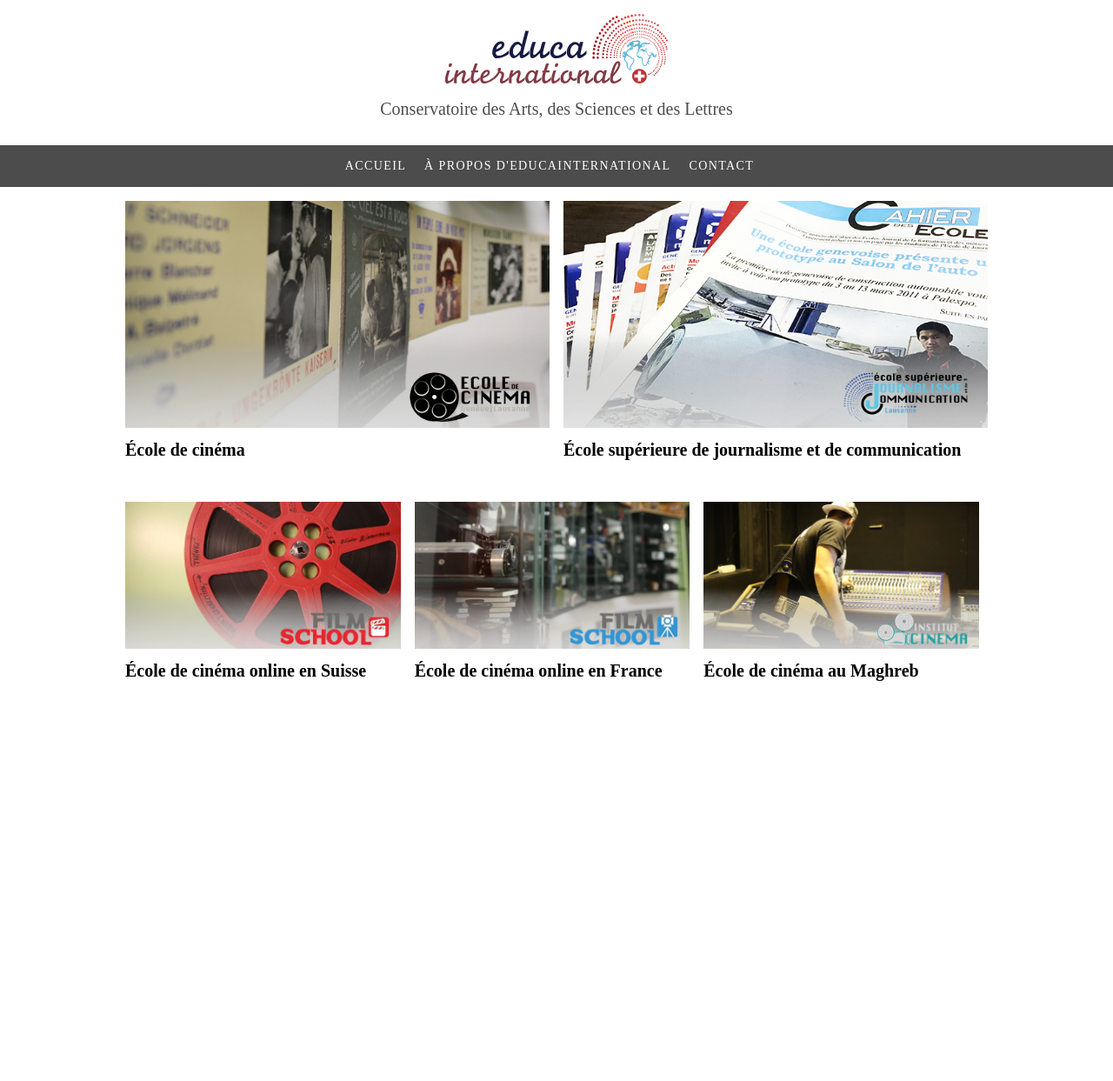
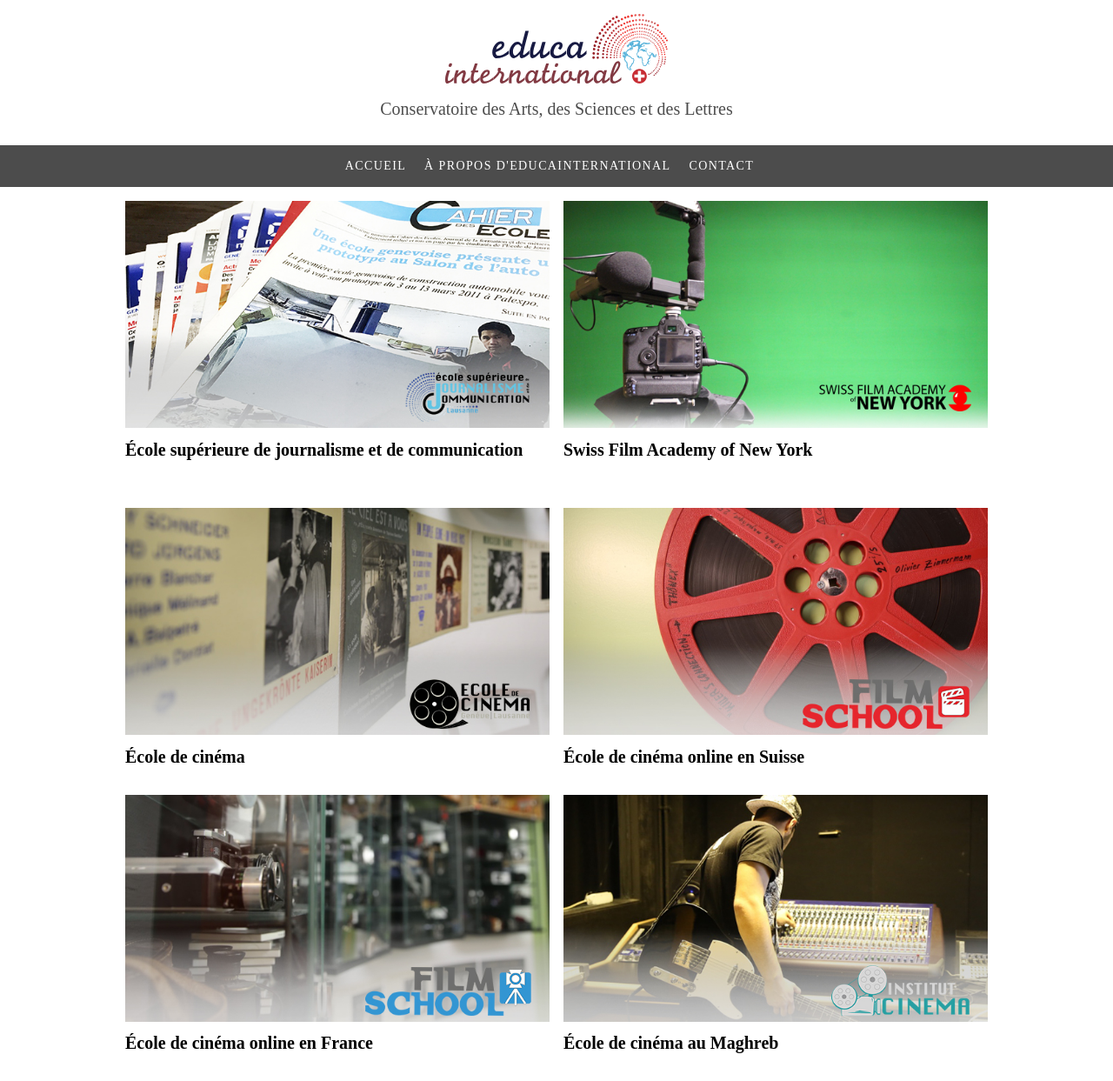
Before and after one commit to educasuisse/educa-international.com, a Jekyll site: the page built from index.html, in a window 1280 px wide. Shown: the whole page at 87% size. Built offline with Jekyll 4.4.1, drawn with Linux system fonts in a browser that asks for light colours; nearby versions of some CDN libraries; before the commit the page ends 900 px from its top, so only the background shows below that.

Commit message:
Add Siwss Film Academy of New York

```diff
--- a/index.html
+++ b/index.html
@@ -2,8 +2,24 @@
 layout: default
 ---
 
-<main class="mw8-ns center">
-  <section class="cf w-100 pa2-ns">
+<section class="mw8-ns center cf w-100 pa2-ns">
+  <a href="http://www.esjc.ch/" class="link black">
+    <article class="w-100 w-50-ns center fl pa2-ns">
+      <img src="/img/educainternational-ecolesuperieuredejournalismeetdecommunication.jpg" class="db w-100" alt="École supérieure de journalisme et de communication">
+      <div class="ph2 ph0-ns pb3">
+        <h1 class="f5 f4-ns mb0">École supérieure de journalisme et de communication</h1>
+      </div>
+    </article>
+  </a>
+  <a href="http://www.esjc.ch/" class="link black">
+    <article class="w-100 w-50-ns center fl pa2-ns">
+      <img src="/img/educainternational-swissfilmacadeyofnewyork.jpg" class="db w-100" alt="Swiss Film Academy of New York">
+      <div class="ph2 ph0-ns pb3">
+        <h1 class="f5 f4-ns mb0">Swiss Film Academy of New York<br/>&nbsp;</h1>
+      </div>
+    </article>
+  </a>
+
   <a href="http://www.ecole-cinema.ch/" class="link black">
     <article class="w-100 w-50-ns center fl pa2-ns">
       <img src="/img/educainternational-ecoledecinema.jpg" class="db w-100" alt="École de cinéma">
@@ -12,19 +28,9 @@
       </div>
     </article>
   </a>
-    <a href="http://www.esjc.ch/" class="link black">
+
+  <a href="http://www.film-school.ch/" class="link black">
     <article class="w-100 w-50-ns center fl pa2-ns">
-        <img src="/img/educainternational-ecolesuperieuredejournalismeetdecommunication.jpg" class="db w-100" alt="École supérieure de journalisme et de communication">
-        <div class="ph2 ph0-ns pb3">
-          <h1 class="f5 f4-ns mb0">École supérieure de journalisme et de communication</h1>
-        </div>
-      </article>
-    </a>
-  </section>
-
-  <section class="cf w-100 pa2-ns">
-    <a href="http://www.film-school.ch/" class="link black">
-      <article class="w-100 w-33-ns center fl pa2-ns">
       <img src="/img/educainternational-filmschool.jpg" class="db w-100" alt="École de cinéma online en Suisse">
       <div class="ph2 ph0-ns pb3">
         <h1 class="f5 f4-ns mb0">École de cinéma online en Suisse</h1>
@@ -32,7 +38,7 @@
     </article>
   </a>
   <a href="http://www.film-school.fr/" class="link black">
-      <article class="w-100 w-33-ns center fl pa2-ns">
+    <article class="w-100 w-50-ns center fl pa2-ns">
       <img src="/img/educainternational-filmschoolfr.jpg" class="db w-100" alt="École de cinéma online en France">
       <div class="ph2 ph0-ns pb3">
         <h1 class="f5 f4-ns mb0">École de cinéma online en France</h1>
@@ -40,12 +46,11 @@
     </article>
   </a>
   <a href="http://www.institut-cinema.com/" class="link black">
-      <article class="w-100 w-33-ns center fl pa2-ns">
+    <article class="w-100 w-50-ns center fl pa2-ns">
       <img src="/img/educainternational-institut-cinema.jpg" class="db w-100" alt="École de cinéma au Maghreb">
       <div class="ph2 ph0-ns pb3">
         <h1 class="f5 f4-ns mb0">École de cinéma au Maghreb</h1>
       </div>
     </article>
   </a>
-  </section>
 </main>
```
Also changed, not shown: img/educainternational-swissfilmacadeyofnewyork.jpg (added). Lines whose indentation alone changed are shown as unchanged.
